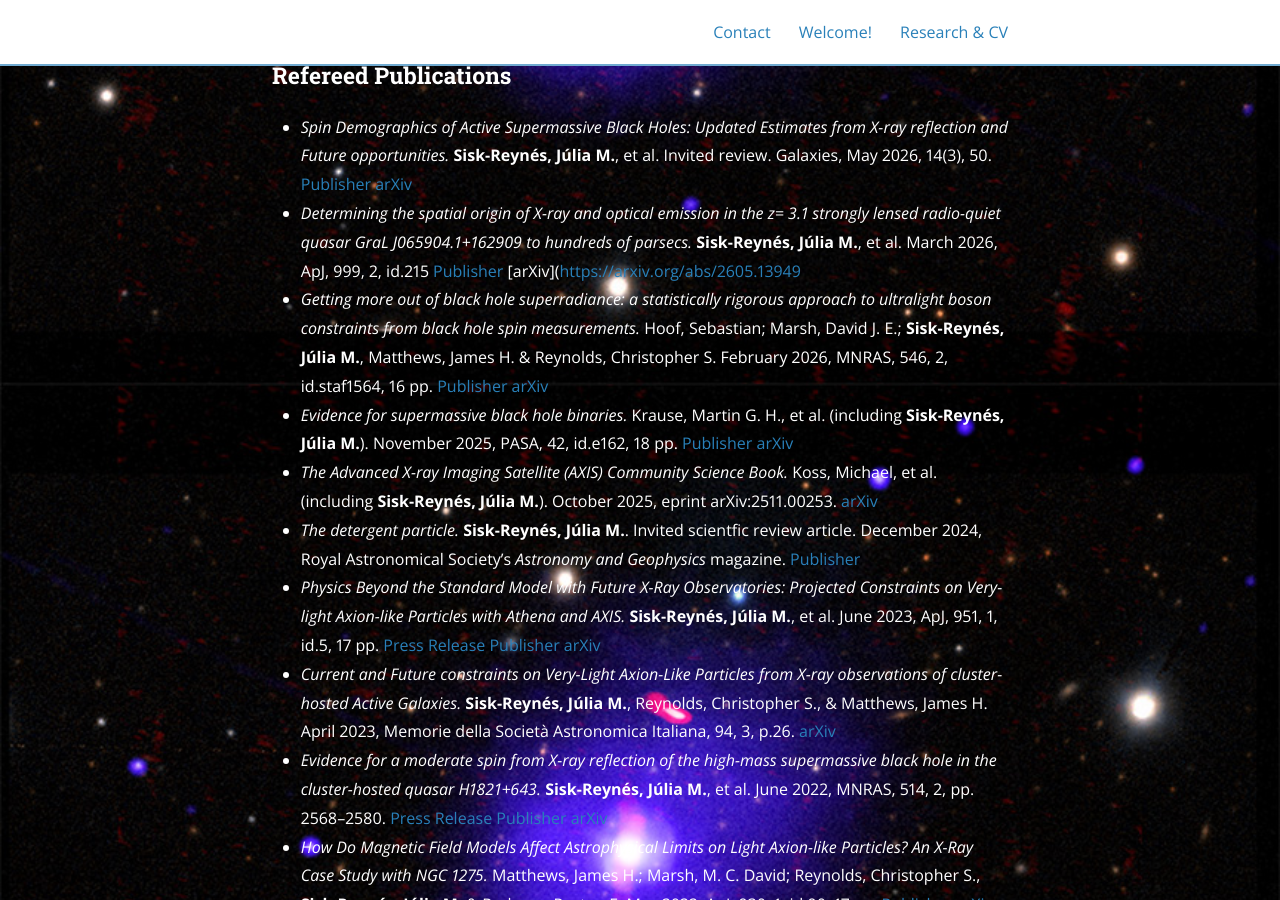
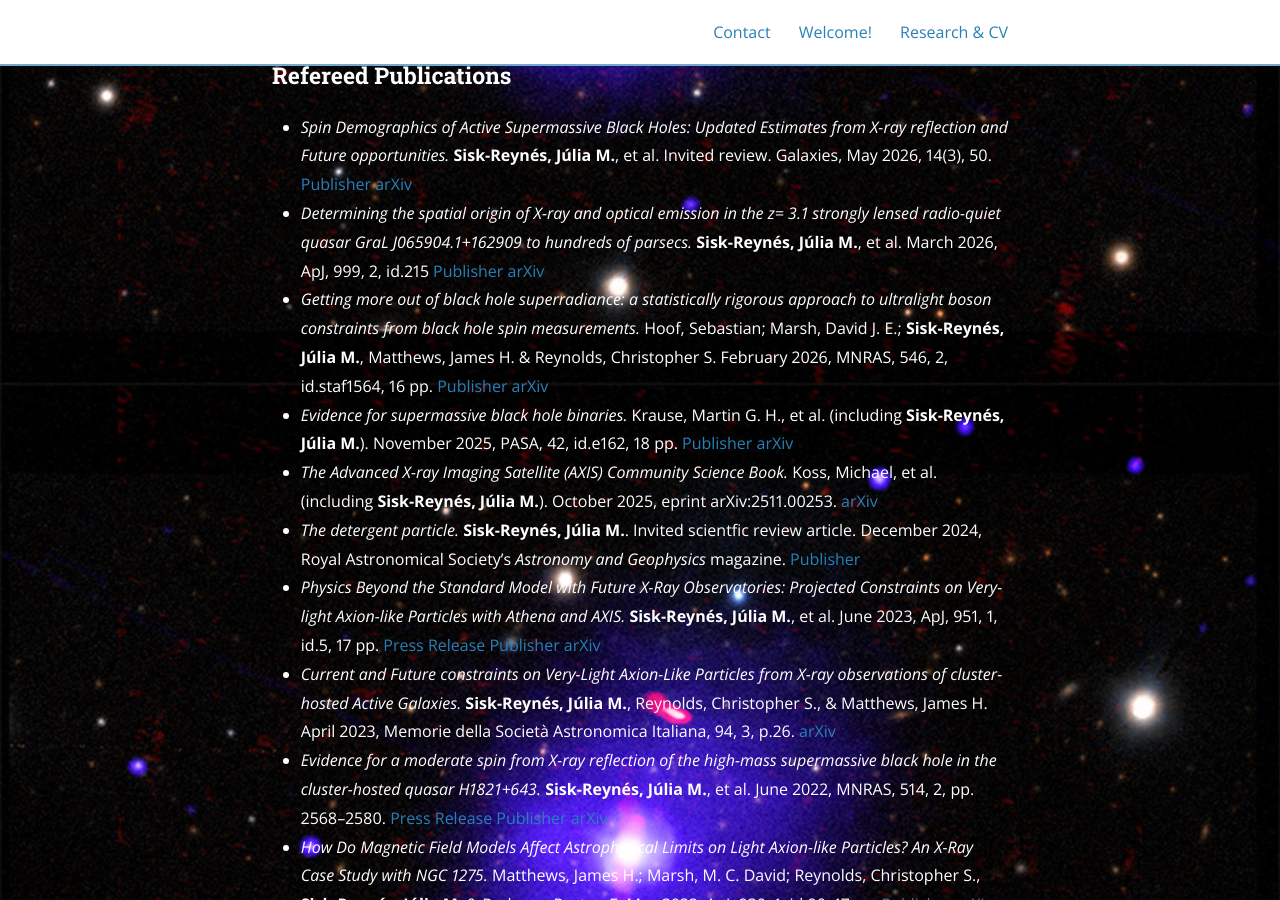
Before and after one commit to jsiskreynes-astro/jsiskreynes-astro.github.io, a Jekyll site: the page built from publications-and-cv.md, in a window 1280 px wide and 900 px high, scrolled down 527 px. Built offline with Jekyll 4.4.1, drawn with Linux system fonts in a browser that asks for light colours; nearby versions of some CDN libraries; our own code applies the rules of GitHub Pages for plain Markdown files; some of the changed lines change nothing that is shown.

Commit message:
Update publications-and-cv.md

```diff
--- a/publications-and-cv.md
+++ b/publications-and-cv.md
@@ -26,7 +26,7 @@ Galaxies, May 2026, 14(3), 50.
 - *Determining the spatial origin of X-ray and optical emission in the z= 3.1 strongly lensed radio-quiet quasar GraL J065904.1+162909 to hundreds of parsecs.*
 **Sisk-Reynés, Júlia M.**, et al.
 March 2026, ApJ, 999, 2, id.215
-[Publisher](https://iopscience.iop.org/article/10.3847/1538-4357/ae3f2c)  [arXiv]([https://arxiv.org/abs/2605.13949](https://arxiv.org/abs/2509.22797)
+[Publisher](https://iopscience.iop.org/article/10.3847/1538-4357/ae3f2c)  [arXiv](https://arxiv.org/abs/2605.13949)
 - *Getting more out of black hole superradiance: a statistically rigorous approach to ultralight boson constraints from black hole spin measurements.*
 Hoof, Sebastian; Marsh, David J. E.; **Sisk-Reynés, Júlia M.**, Matthews, James H. & Reynolds, Christopher S.
 February 2026, MNRAS, 546, 2, id.staf1564, 16 pp.
```
